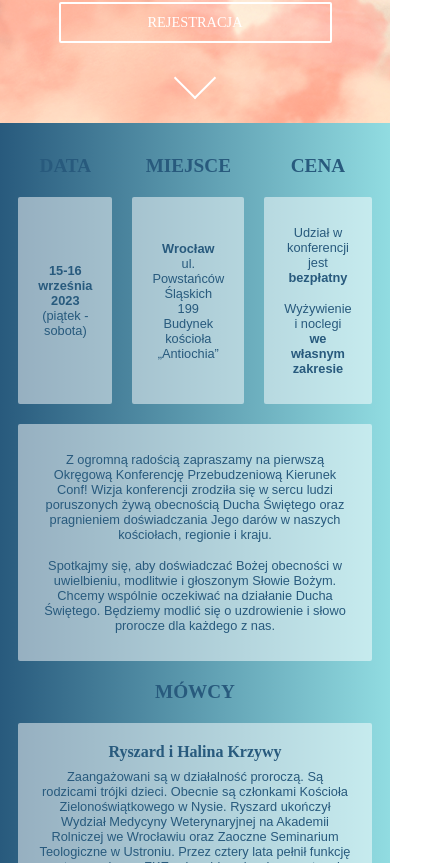
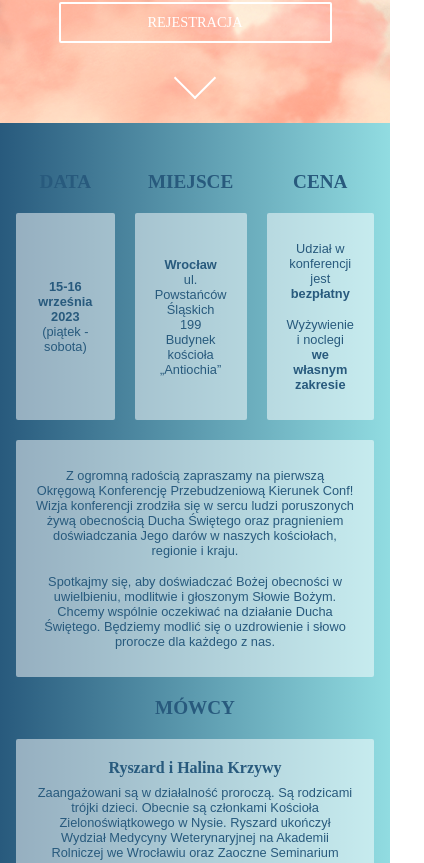
Before and after one commit to kdraganik/kierunek-website, a Next.js app: page /conf in a window 390 px wide. Shown: the part 721-1584 px from the top of the page, 424 px wide, since content can reach past the window. Built offline with nearby package versions, Linux system fonts and the light colour scheme; a web font is replaced by a local one.

Commit message:
Redesign conf - mobile fix

```diff
--- a/styles/conf/Main.module.scss
+++ b/styles/conf/Main.module.scss
@@ -63,6 +63,11 @@
     font-weight: 500;
     max-width: 1200px;
 
+    @media (max-width: 768px){
+        padding: 1rem 0;
+        max-width: 100%;
+    }
+
     .contentBox{
 
         display: flex;
@@ -70,6 +75,12 @@
         align-items: center;
         padding: 3rem;
         text-align: center;
+
+        @media (max-width: 768px){
+            padding: 3rem 0;
+            margin: 2rem;
+            max-width: 100%;
+        }
 
         .sectionTitle{
             font-family: 'ivypresto-display', serif;
@@ -87,6 +98,10 @@
             grid-template-columns: 1fr 1fr 1fr;
             grid-gap: 20px;
             max-width: 1200px;
+
+            @media (max-width: 768px){
+                max-width: 100%;
+            }
 
             .card {
                 display: flex;
```
